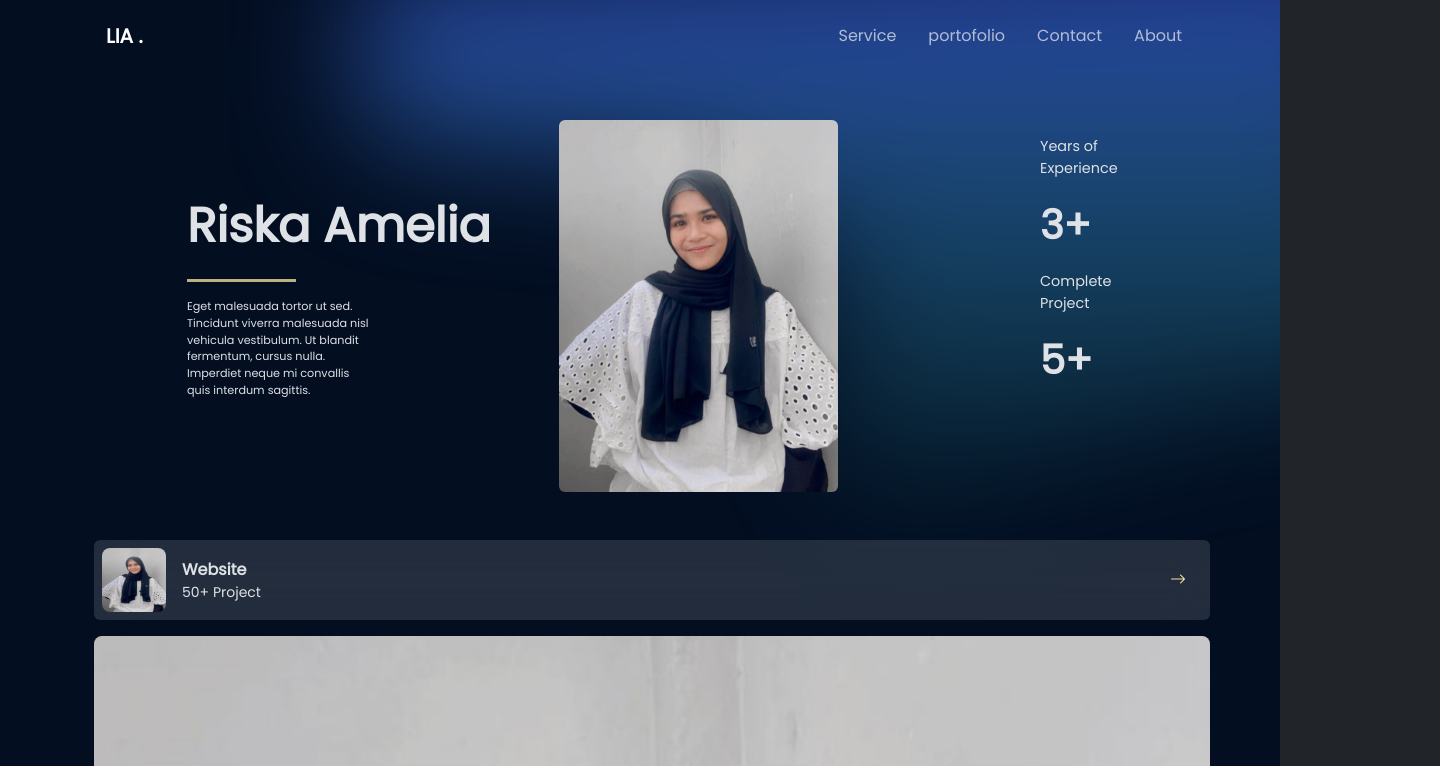
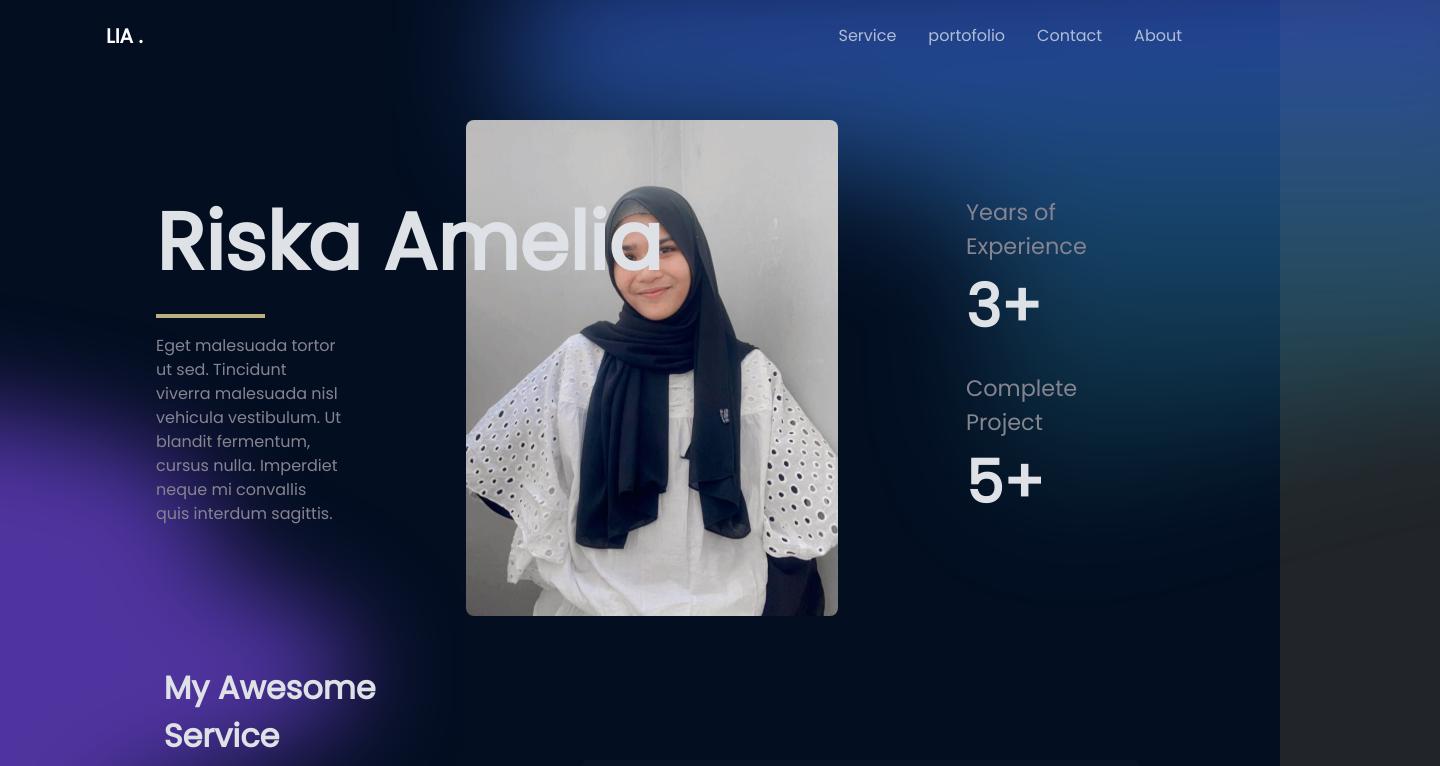
Before and after one commit to riskaamelia-wd/RiskaAmelia, a React (Vite) app: page / in a window 1280 px wide. Shown: the top 766 px of the page, 1440 px wide, since content can reach past the window. Built offline with nearby package versions, Linux system fonts and the light colour scheme.

Commit message:
add : useMediaQuery Hook

```diff
--- a/package.json
+++ b/package.json
@@ -12,8 +12,10 @@
   "dependencies": {
     "bootstrap": "^5.3.2",
     "bootstrap-icons": "^1.11.2",
+    "framer-motion": "^10.16.5",
     "react": "^18.2.0",
     "react-dom": "^18.2.0",
+    "react-responsive": "^9.0.2",
     "react-router-dom": "^6.19.0"
   },
   "devDependencies": {
--- a/src/App.css
+++ b/src/App.css
@@ -1,6 +1,7 @@
 #root {
   font-family: 'Poppins', sans-serif;
-  --warning : #F8E7A1
+  --warning : #F8E7A1;
+  --secondary : #868490;
 }
 
 body, * {
@@ -8,9 +9,10 @@ body, * {
 }
 
 .transparan{
-  background-color: rgba(255,255,255,0.13);
+  background-color: rgba(9, 20, 39, 0.80);
   border-radius: 6px;
-  backdrop-filter: blur(18px);
+  border: 1px rgba(255, 255, 255, 0.12);
+  backdrop-filter: blur(9px);
 
 }
 
--- a/src/App.jsx
+++ b/src/App.jsx
@@ -6,38 +6,15 @@ import 'bootstrap/dist/css/bootstrap.min.css'
 import 'bootstrap/dist/css/bootstrap.css'
 import 'bootstrap/dist/js/bootstrap.js'
 import 'bootstrap-icons/font/bootstrap-icons.css'
-import Navbar from './components/navbar'
-import Jumbotorn from './components/Jumbotron'
-import vektor1 from './assets/Vector 1.svg'
-import CardService from './elements/CardService'
-import test from './assets/lia.jpeg'
-import CardPortofolio from './elements/CardPortofolio'
+import Home from './pages/Home'
 
 function App() {
   const [count, setCount] = useState(0)
 
   return (
-    <div className=' position-relative' style={{backgroundColor:'#030E21'}}>
-      <div className='container min-vh-100'>
-        <div className='position-absolute top-0 end-0'>
-          <img src={vektor1} alt="" />
-        </div>
-        <div className=' container position-absolute'>
-          <Navbar/>
-          <Jumbotorn/>
-          <CardService
-            img={test}
-            title={'Website'}
-            text={'50+ Project'}
-          />
-          <CardPortofolio
-            img={test}
-            title={'Website'}
-            text={'50+ Project'}
-          />
-        </div>
-      </div>
-    </div>
+    <>
+      <Home/>
+    </>
   )
 }
 
--- a/src/components/Jumbotron.jsx
+++ b/src/components/Jumbotron.jsx
@@ -1,23 +1,34 @@
 import NumberandText from "../elements/NumberandText"
 import photo from '../assets/lia.jpeg'
+import { useMediaQuery } from '../utils/MediaQueryHook'
 
 const Jumbotorn = () => {
+    // const isMobile = useMediaQuery({ maxWidth: 588 });
+    // const isTablet = useMediaQuery({ minWidth: 588, maxWidth: 1023 });
+    // const fontSizeName = isMobile ? '2em' : (isTablet ? '3em' : '5em');
+    // const fontSizeDesc = isMobile ? '0.6em' : (isTablet ? '0.8em' : '1em');
+
+  const { fontSizeName,  fontSizeDesc} = useMediaQuery();
+
+  const getfontSizeName = fontSizeName();
+  const getfontSizeDesc = fontSizeDesc()
+
     return(
         <div className=" mt-md-5  mb-md-5 d-flex flex-row flex-fill justify-content-around">
             <div className="col-6 col-md-3 col-lg-2 d-flex flex-column justify-content-center position-relative">
-                <h1 className="z-1 fw-semibold text-nowrap" style={{fontSize:'3rem'}}>Riska Amelia</h1>
-                <hr style={{ borderColor: 'var(--warning)', borderWidth: '3px', opacity: '0.75' }} className="col-7"/>
+                <h1 className=" fw-semibold text-nowrap mt-2 mt-md-0" style={{fontSize:getfontSizeName }}>Riska Amelia</h1>
+                <hr style={{ borderColor: 'var(--warning)', borderWidth: '4px', opacity: '0.75' }} className="col-7"/>
 
-                <p style={{ fontSize: '0.7rem' }} className="">
+                <p style={{ fontSize: getfontSizeDesc, color:'var(--secondary)' }} className="">
                     Eget malesuada tortor ut sed. Tincidunt viverra malesuada nisl vehicula vestibulum. Ut blandit fermentum,
                     cursus nulla. Imperdiet neque mi convallis quis interdum sagittis.
                 </p>
             </div>
-            <div className="d-none d-sm-block col-sm-4 col-lg-3">
-                <img className="img-fluid rounded-2" src={photo} alt="" style={{maxWidth: '100%', height: 'auto'}} />
+            <div className="d-none d-sm-block col-sm-4 col-lg-4">
+                <img className="img-fluid rounded-3" src={photo} alt="" style={{maxWidth: '100%', height: 'auto'}} />
             </div>
 
-            <div className="col-lg-1 p-3 col-md-2 col-4">
+            <div className="col-lg-2 col-md-2 col-3 d-flex flex-column justify-content-center mt-5 mt-md-0">
                 <NumberandText
                     text={'Years of Experience'}
                     number={'3+'}
--- /dev/null
+++ b/src/components/Service.jsx
@@ -0,0 +1,34 @@
+import CardService from "../elements/CardService"
+import test from '../assets/lia.jpeg'
+import { useMediaQuery } from "../utils/MediaQueryHook";
+
+const Service = () => {
+    const { fontSizeDesc } = useMediaQuery();
+    const fontSize = fontSizeDesc()
+    return(
+        <div  className="d-flex flex-fill justify-content-around mt-5">
+            <div className="col-lg-3 col-md-4 col-5">
+                <p className="fw-semibold fs-2 fs-md-1">My Awesome Service</p>
+                <p className="fw-light" style={{color:'var(--secondary)', fontSize: fontSize}}>Eget malesuada tortor ut sed. Tincidunt viverra malesuada nisl vehicula vestibulum. Ut blandit fermentum, cursus nulla. Imperdiet neque mi convallis quis interdum sagittis.</p>
+            </div>
+            <div className="col-md-6 col-6 justify-content-end flex-column d-flex">
+                {/* <CardService
+                img={test}
+                title={'Website'}
+                text={'50+ Project'}
+                />  */}
+                <CardService
+                img={test}
+                title={'Website'}
+                text={'50+ Project'}
+                />
+                <CardService
+                img={test}
+                title={'Website'}
+                text={'50+ Project'}
+                />
+            </div>
+        </div>
+    )
+}
+export default Service
--- a/src/elements/CardPortofolio.jsx
+++ b/src/elements/CardPortofolio.jsx
@@ -1,6 +1,6 @@
 const CardPortofolio = ({ img, title, text }) => {
   return (
-    <div className="transparan rounded-3 mb-3 mt-3">
+    <div className="transparan rounded-3 mb-3 mt-3" >
       <div className="col-12 rounded-3"
     //   style={{height:'10em', aspectRatio: '1 / 1' }}
       >
--- a/src/elements/CardService.jsx
+++ b/src/elements/CardService.jsx
@@ -1,6 +1,12 @@
+import { useMediaQuery } from "../utils/MediaQueryHook";
+
 const CardService = ({img, title, text}) => {
+
+    const { fontSizeDesc } = useMediaQuery();
+    const fontSize = fontSizeDesc()
+
     return(
-        <div className="transparan d-flex justify-content-between p-2 gap-3">
+        <div className="transparan d-flex justify-content-between p-2 mb-2 gap-3 ">
             <div className="d-flex">
                 <div className="col-2" style={{width:'4em', height:'4em'}}>
                     <img style={{width:'100%',height:'100%'}}
@@ -8,10 +14,10 @@ const CardService = ({img, title, text}) => {
                 </div>
                 <div className="ms-3 col- 9 d-flex justify-content-center flex-column ms-2 me-2">
                     <p className="m-0 fw-semibold">{title}</p>
-                    <small className="fw-light">{text}</small>
+                    <p className="m-0 fw-light" style={{fontSize:'0.7rem'}}>{text}</p>
                 </div>
             </div>
-            <div className=" d-flex align-items-center ms-5 col-1 justify-content-end pe-3">
+            <div className=" d-flex align-items-center col-1 justify-content-end pe-3">
                 <i style={{color:'var(--warning)'}} className="bi bi-arrow-right"></i>
             </div>
         </div>
--- a/src/elements/NumberandText.jsx
+++ b/src/elements/NumberandText.jsx
@@ -1,9 +1,17 @@
+import { useMediaQuery } from "react-responsive";
+
 const NumberandText = ({text, number}) => {
+    const isMobile = useMediaQuery({ maxWidth: 588 });
+    const isTablet = useMediaQuery({ minWidth: 588, maxWidth: 1023 });
+    const fontSizeText = isMobile ? '0.57rem' : (isTablet ? '1em' : '1.4em');
+    const fontSizeNumber = isMobile ? '0.9rem' : (isTablet ? '1em' : '3.7em');
     return(
-        <>
-            <p style={{fontSize:'0.9rem'}}>{text}</p>
-            <p className="fw-bold fs-1 fs-lg-1">{number}</p>
-        </>
+        <div className="mb-md-3 m-1">
+            <p
+            style={{fontSize:fontSizeText, color:'var(--secondary)'}}
+             className="m-0">{text}</p>
+            <p style={{fontSize:fontSizeNumber}} className="fw-bold m-0">{number}</p>
+        </div>
     )
 }
 export default NumberandText
--- /dev/null
+++ b/src/pages/Home.jsx
@@ -0,0 +1,36 @@
+import Navbar from '../components/navbar'
+import Jumbotorn from '../components/Jumbotron'
+import vektor1 from '../assets/Vector 1.svg'
+import vektor2 from '../assets/Vector 2.svg'
+import CardService from '../elements/CardService'
+import test from '../assets/lia.jpeg'
+import CardPortofolio from '../elements/CardPortofolio'
+import Service from '../components/Service'
+
+const Home = () => {
+
+    return(
+        <div className=' position-relative' style={{backgroundColor:'#030E21'}}>
+        <div className='container' style={{ minHeight: '90rem' }}>
+          <div className='position-absolute' style={{top:0, right:'-10em'}}>
+            <img src={vektor1} alt="" />
+          </div>
+          <div className='position-absolute' style={{top:'25vh', left:'-80px'}}>
+            <img src={vektor2} alt="" />
+          </div>
+          <div className=' container position-absolute'>
+            <Navbar/>
+            <Jumbotorn/>
+            <Service/>
+            <CardPortofolio
+              img={test}
+              title={'Website'}
+              text={'50+ Project'}
+            />
+          </div>
+        </div>
+      </div>
+    )
+}
+
+export default Home
--- /dev/null
+++ b/src/utils/MediaQueryHook.jsx
@@ -0,0 +1,18 @@
+// mediaQuery.js
+import { useMediaQuery as useReactResponsiveMediaQuery } from "react-responsive";
+
+export const useMediaQuery = () => {
+  const isMobile = useReactResponsiveMediaQuery({ maxWidth: 588 });
+  const isTablet = useReactResponsiveMediaQuery({ minWidth: 589, maxWidth: 1023 });
+
+
+  const fontSizeName =() =>{
+      return isMobile ? '2em' : (isTablet ? '3em' : '5em');
+  }
+
+  const fontSizeDesc = () =>{
+    return isMobile ? '0.9em' : (isTablet ? '0.8em' : '1em');
+  }
+
+  return { isMobile, isTablet, fontSizeName,  fontSizeDesc};
+};
```
Also changed, not shown: src/assets/Vector 2.svg (added), 1 other file (tests, documents, lock files or other folders).
